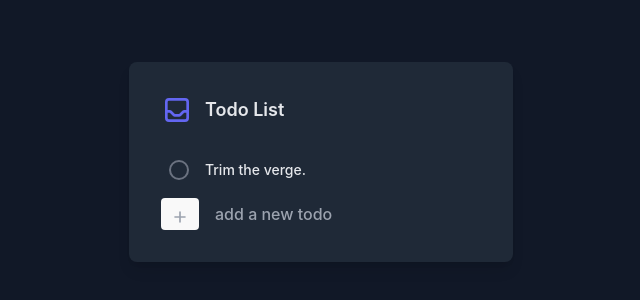
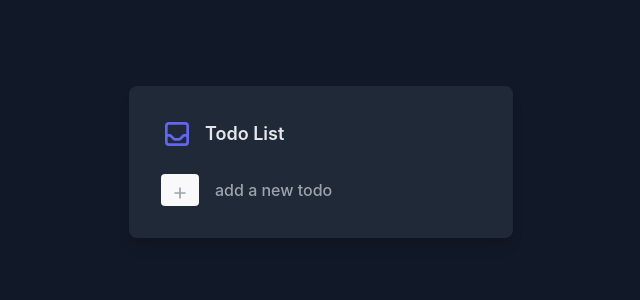
Before and after one commit to jin62413/todo-js, a React (Vite) app: page / in a window 1280 px wide. Shown: the part 238-538 px from the top of the page, without its empty margins (319-959 px from the left). Built offline with nearby package versions, Linux system fonts and the light colour scheme.

Commit message:
안티패턴 - form의 기능을 제대로 활용하지 못하는 패턴

```diff
--- a/src/App.jsx
+++ b/src/App.jsx
@@ -1,9 +1,19 @@
-import { useState } from 'react';
-import reactLogo from './assets/react.svg';
-import viteLogo from '/vite.svg';
+import { useRef, useState } from 'react';
 import './App.css';
 
 function App() {
+  const ref = useRef();
+  const [todoList, setTodoList] = useState([]);
+
+  const onClick = () => {
+    setTodoList([...todoList, ref.current.value]);
+  };
+  const onKeyUp = (e) => {
+    if (e.keyCode === 13) {
+      setTodoList([...todoList, ref.current.value]);
+    }
+  };
+
   return (
     <div className="flex items-center justify-center w-screen h-screen font-medium">
       <div className="flex flex-grow items-center justify-center bg-gray-900 h-full">
@@ -26,11 +36,14 @@ function App() {
             <h4 className="font-semibold ml-3 text-lg">Todo List</h4>
           </div>
           {/* todo[s] */}
-          <div className="group">
+          {todoList.map((todo, index) => {
+            const key = `todoList_${index}`;
+
+            return (
+              <div className="group" key={key}>
                 {/* todo label[s] */}
                 <label className="flex items-center h-10 px-2 rounded cursor-pointer hover:bg-gray-900">
                   {/* hidden check[s] */}
-              {/* peer의 형제 요소에 스타일 적용하기 */}
                   <input
                     name="hidden-check"
                     className="hidden peer"
@@ -61,11 +74,10 @@ function App() {
                     className="select-none mx-4 text-sm w-full peer-checked:line-through"
                     name="viewer"
                   >
-                Trim the verge.
+                    {todo}
                   </span>
                   {/* content[e] */}
                   {/* delete[s] */}
-              {/* group이라는 부모에 hover하면 block으로 바꿔라 */}
                   <button name="delete" className="hidden group-hover:block">
                     <svg
                       className="w-5 h-5 text-gray-400 fill-current mx-1"
@@ -87,6 +99,9 @@ function App() {
                 </label>
                 {/* todo label[e] */}
               </div>
+            );
+          })}
+
           {/* todo[e] */}
           {/* form[s] */}
           <div className="flex items-center w-full mt-2">
@@ -94,6 +109,7 @@ function App() {
             <button
               id="submit"
               className="h-8 px-2 text-sm font-medium rounded"
+              onClick={onClick}
             >
               <svg
                 className="w-5 h-5 text-gray-400 fill-current"
@@ -120,6 +136,8 @@ function App() {
               name="todo"
               required
               placeholder="add a new todo"
+              ref={ref}
+              onKeyUp={onKeyUp}
             />
             {/* todo input[e] */}
             {/* reset button[s] */}
```
Lines whose indentation alone changed are shown as unchanged.
